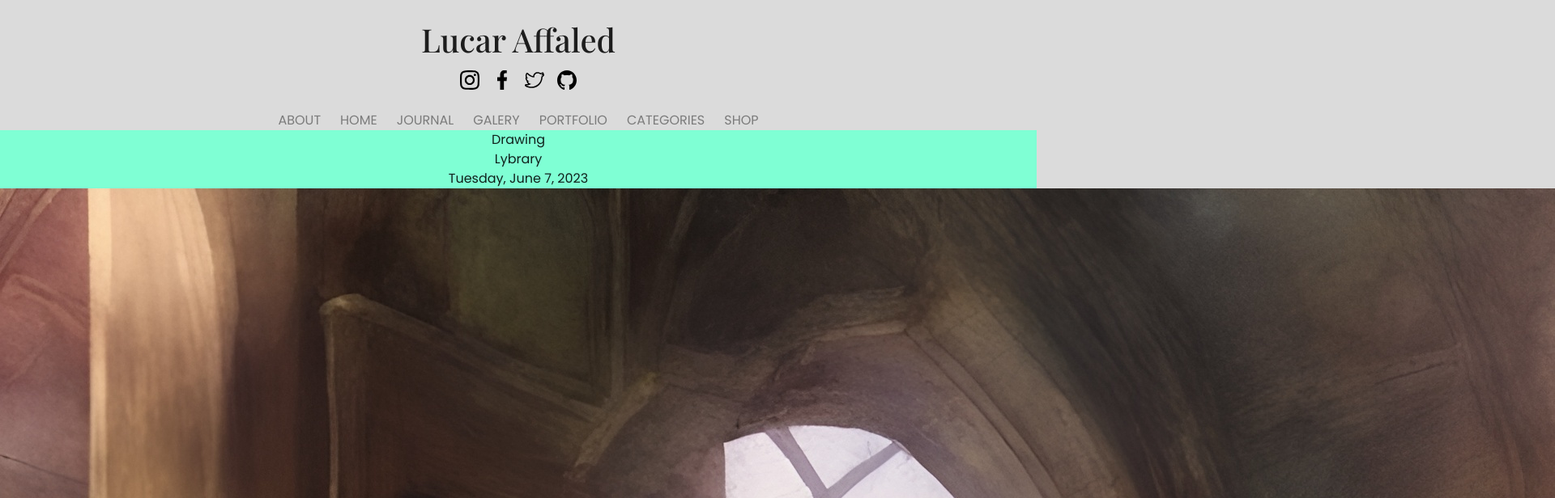
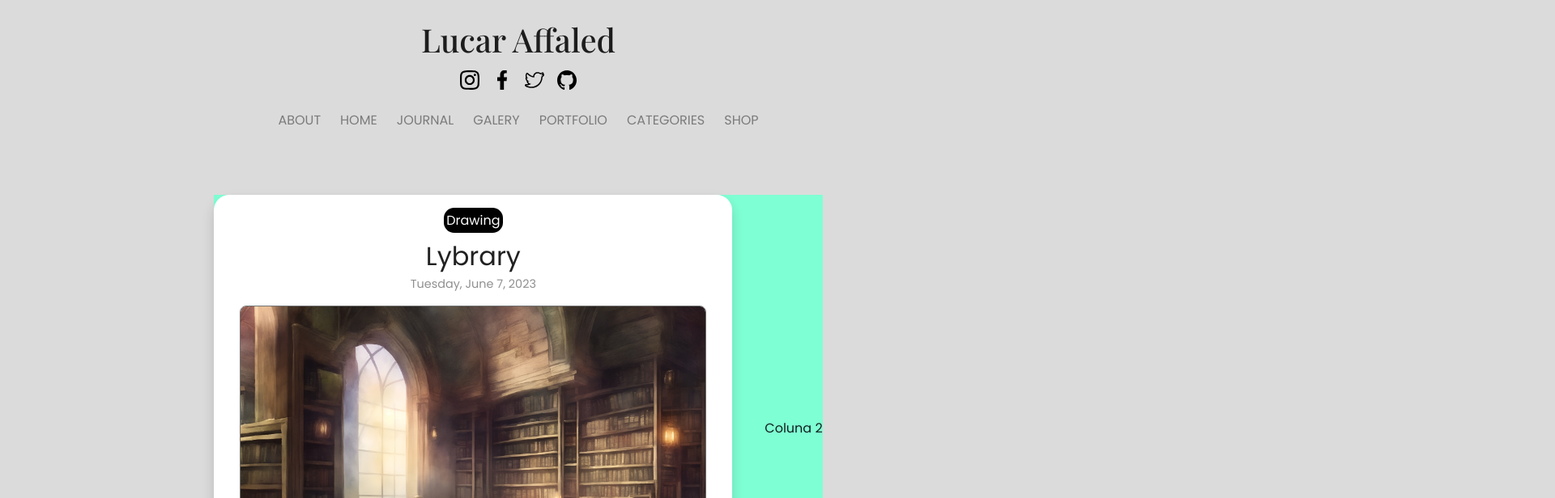
Before and after one commit to Affaled/Blog, a React (Vite) app: page / in a window 1280 px wide. Shown: the top 616 px of the page at 81% size, 1920 px wide, since content can reach past the window. Built offline with nearby package versions, Linux system fonts and the light colour scheme; a web font is replaced by a local one.

Commit message:
aplicando estilo a primeira coluna do home

```diff
--- a/src/assets/styles/Home.css
+++ b/src/assets/styles/Home.css
@@ -1,3 +1,61 @@
 .home {
+  display: inline-flex;
+  width: 100%;
+  justify-content: space-between;
+  margin-top: 5rem;
+  gap: 2.5rem;
+
   background-color: aquamarine;
 }
+
+.column {
+  display: flex;
+  flex-grow: 1;
+  flex-direction: column;
+  align-items: center;
+  justify-content: center;
+}
+
+.notice {
+  display: flex;
+  flex-direction: column;
+  padding: 1rem 2rem;
+  max-width: 40rem;
+  border-radius: 1.2rem;
+
+  background-color: #fff;
+  box-shadow: 0 0.5rem 1rem rgba(0, 0, 0, 0.15);
+}
+
+.category {
+  display: flex;
+  justify-content: center;
+  align-items: center;
+  max-width: min-content;
+  margin: 0 auto 0.3rem auto;
+  padding: 0.2rem 0.2rem;
+  border-radius: 0.8rem;
+  background-color: black;
+  color: white;
+}
+
+.title {
+  font-size: 2rem;
+}
+
+.date {
+  font-size: 0.9rem;
+  margin-bottom: 1rem;
+  color: var(--text-secondary-color);
+}
+
+.notice img {
+  border: 1px solid rgba(0, 0, 0, 0.55);
+  border-radius: 0.5rem;
+
+  margin-bottom: 1rem;
+}
+
+.description {
+  font-size: 0.9rem;
+}
```
